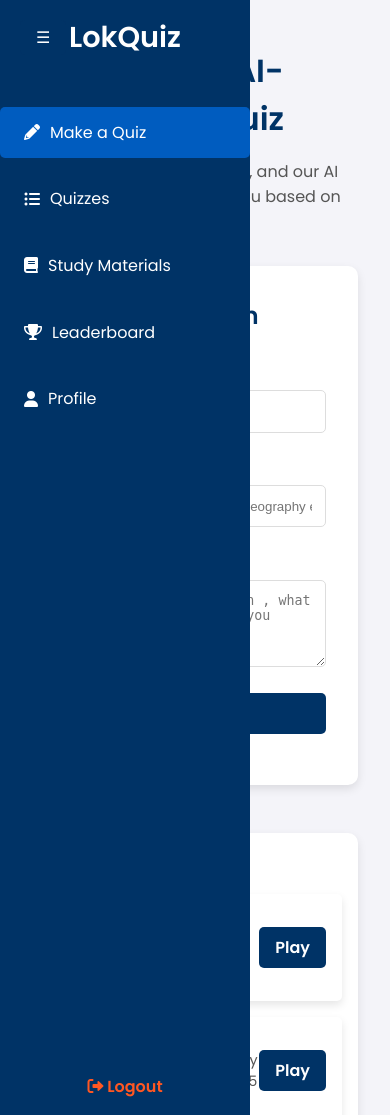
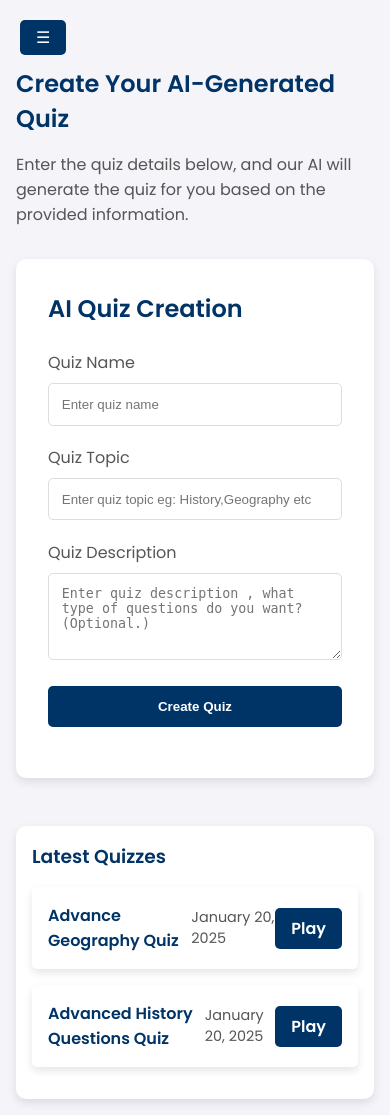
Before and after one commit to AYUSHMANPAUDEL/lok_quiz, a Django app: page /makequiz/ in a window 390 px wide. Run offline with Django 5.2, Linux system fonts and the light colour scheme; a user stored in the database is signed in; data comes from the database, SQL or seed files in the repository; both versions use the stored data as it was after the commit.

Commit message:
fixed makequiz section

````diff
--- a/home/templates/home/makequiz.html
+++ b/home/templates/home/makequiz.html
@@ -15,6 +15,7 @@
             box-sizing: border-box;
         }
 
+
         body {
             font-family: 'Poppins', sans-serif;
             background-color: #f4f4f9;
@@ -22,7 +23,6 @@
             display: flex;
             height: 100vh;
             overflow: hidden;
-            position: relative;
         }
 
         .sidebar {
@@ -105,7 +105,7 @@
         .main-content {
             flex-grow: 1;
             margin-left: 250px;
-            margin-top:15px;
+            margin-top: 17px;
             padding: 2rem;
             overflow-y: auto;
             transition: margin-left 0.3s ease-in-out;
@@ -142,6 +142,13 @@
             margin-bottom: 2rem;
             color: #555;
         }
+
+        h1 {
+            color: #003366;
+            font-size: 2.5rem;
+            margin-bottom: 1.5rem;
+        }
+
 
         .form-container {
             background: #fff;
@@ -315,6 +322,91 @@
         .latest-quizzes .play-button:hover {
             background-color: #004b99;
         }
+        @media (max-width: 768px) {
+            body {
+                flex-direction: column;
+            }
+
+            .sidebar {
+                width: 100%;
+                position: absolute;
+                top: 0;
+                left: -100%;
+                transition: left 0.3s ease;
+            }
+
+            .sidebar.hidden {
+                left: 0;
+            }
+
+            .main-content {
+                margin-left: 0;
+                margin-top:50px;
+                padding: 1rem;
+            }
+
+            .toggle-btn {
+                display: block;
+                position: fixed;
+                top: 20px;
+                left: 20px;
+                z-index: 1100;
+            }
+        }
+        @media (max-width: 480px) {
+            .sidebar .logo {
+                font-size: 1.2rem;
+            }
+
+            .card h2 {
+                font-size: 1.2rem;
+            }
+
+            .card a {
+                font-size: 0.8rem;
+                padding: 0.6rem 1rem;
+            }
+
+            .main-content h1 {
+                font-size: 1.5rem;
+            }
+
+            .main-content p {
+                font-size: 1rem;
+            }
+        }
+        /* Mobile responsiveness */
+@media (max-width: 768px) {
+    body {
+        flex-direction: column;
+    }
+
+    .sidebar {
+        width: 100%;
+        position: absolute;
+        top: 0;
+        left: 0;
+        transform: translateX(-100%);  /* Initially hidden */
+        transition: transform 0.3s ease;  /* Transition for sliding */
+    }
+
+    .sidebar.hidden {
+        transform: translateX(0);  /* Slide the sidebar in */
+    }
+
+    .main-content {
+        margin-left: 0;
+        padding: 1rem;
+    }
+
+    .toggle-btn {
+        display: block;
+        position: fixed;
+        top: 20px;
+        left: 20px;
+        z-index: 1100;
+    }
+}
 
 
     </style>
--- a/home/views.py
+++ b/home/views.py
@@ -7,8 +7,7 @@
 import json
 from .models import Quiz, Question , Score
 from django.http import JsonResponse
-from celery import shared_task
-from celery.result import AsyncResult
+
 # Create your views here.
 def main_page(request):
     return render(request,"home/index.html")
@@ -98,7 +97,7 @@
     If the description or topic provided is incorrect, reply with: "Error Occurred: Bad Quiz Description or Topic".
     Do not include any other content, only the JSON response. Only reply in English. Give at least 10 questions. Just reply me with JSON format only not even this ```json too.
     if the quiz_topic and quiz_description is non-sense or out of topic please reply with that error.Always make sure that correct option should be from 1 to 4 (not starting from 0).
-    Generate that type of questions that might come in Nepal's lok sewa exam. Recheck before giving me the questions and answers make sure every answers of the questions are correct.
+    Generate that type of questions that might come in Nepal's lok sewa exam. Recheck before giving me the questions and answers make sure every answers of the questions are correct.Give most of the questions for past Lok Sewa Exams questions please.
     """
 
     response = g4f.ChatCompletion.create(
@@ -117,13 +116,6 @@
         return quiz_details  # Return the full aggregated response
     return False
 
-
-@shared_task
-def generate_quiz_task(quiz_topic, quiz_description):
-    # Existing create_quiz logic here
-    # Return the JSON response or error
-    return create_quiz(quiz_topic, quiz_description)
-
 @login_required(login_url='/login/')
 def quiz_page(request):
     if request.method == 'POST':
@@ -131,7 +123,8 @@
         quiz_description = request.POST.get('quiz-description')
 
         if not quiz_topic or not quiz_description:
-            return JsonResponse({'success': False, 'message': 'Both quiz topic and description are required.'})
+            messages.error(request, "Both quiz topic and description are required.")
+            return redirect('quiz_page')
 
         # Generate the quiz using AI
         quiz_data = create_quiz(quiz_topic, quiz_description)
@@ -163,17 +156,20 @@
                             correct_option=question_data.get('correct_option', 1)
                         )
 
-                    return JsonResponse({'success': True, 'message': 'Quiz created successfully!'})
+                    messages.success(request, "Quiz created successfully!")
+                    return JsonResponse({'success': True, 'message': 'Quiz created successfully!'})  # Redirect to view quiz page
                 else:
-                    return JsonResponse({'success': False, 'message': 'Invalid quiz data format received.'})
+                    messages.error(request, "Invalid quiz data format received.")
+                    return JsonResponse({'success': False, 'message': f'Error: {str(e)}'}, status=500)
+
             except json.JSONDecodeError:
-                return JsonResponse({'success': False, 'message': 'Error occurred while parsing the quiz data.'})
+                messages.error(request, "Error occurred while parsing the quiz data.")
+                return redirect('quiz_page')
         else:
-            return JsonResponse({'success': False, 'message': 'Error occurred while generating the quiz.'})
-
+            messages.error(request, "Error occurred while generating the quiz.")
+            return redirect('quiz_page')
     latest_quizzes = Quiz.objects.filter(user=request.user).order_by('-created_at')[:3]
     return render(request, 'home/makequiz.html', {'latest_quizzes': latest_quizzes})
-
 
 @login_required(login_url='/login/')
 def play_quiz(request, quiz_id):
````
Also changed, not shown: db.sqlite3.
